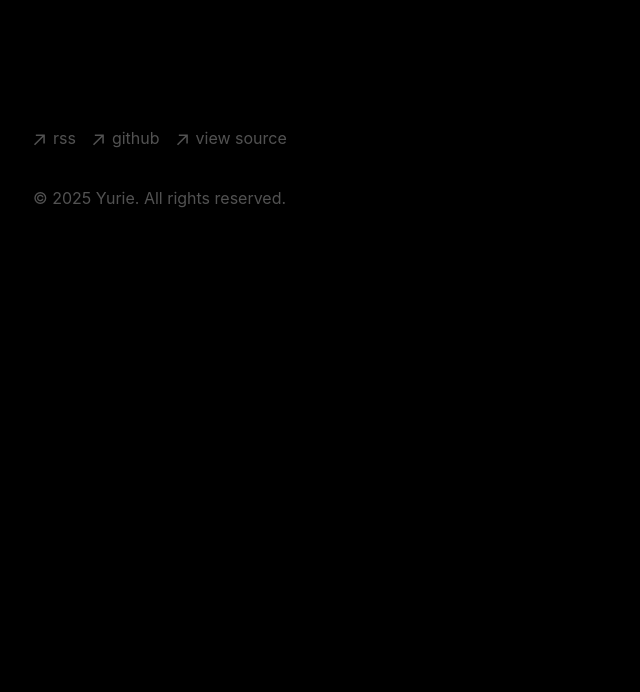
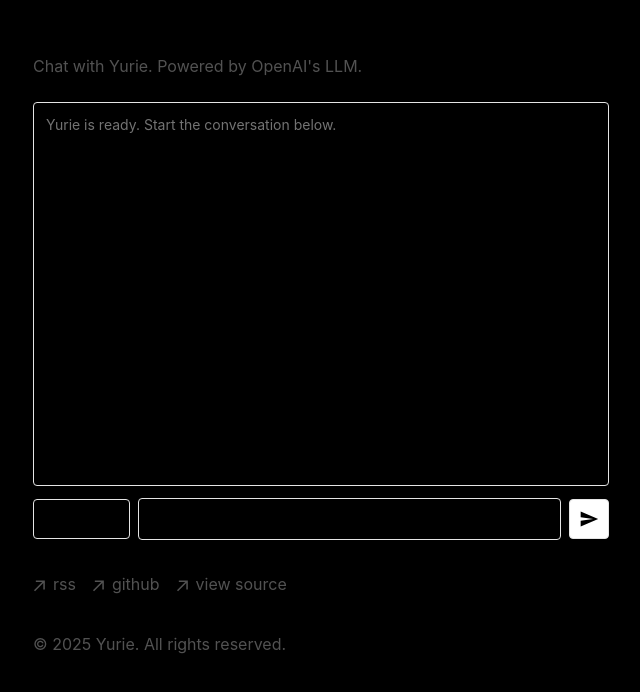
Before and after one commit to andres-tran/yurie, a Next.js app: page /playground in a window 1280 px wide. Before the commit this address had no page. Shown: the part 146-838 px from the top of the page, without its empty margins (319-959 px from the left). Before the commit the page ends 800 px from the top, so only its background shows below. Built offline with nearby package versions, Linux system fonts and the light colour scheme.

Commit message:
Add Playground page to restore AI chat at /playground

```diff
--- /dev/null
+++ b/app/playground/page.tsx
@@ -0,0 +1,5 @@
+import ChatClient from './ChatClient'
+
+export default function Page() {
+  return <ChatClient />
+}
```
